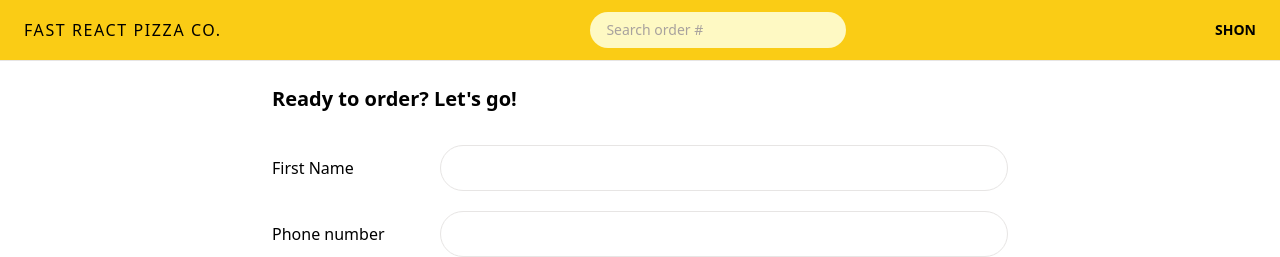
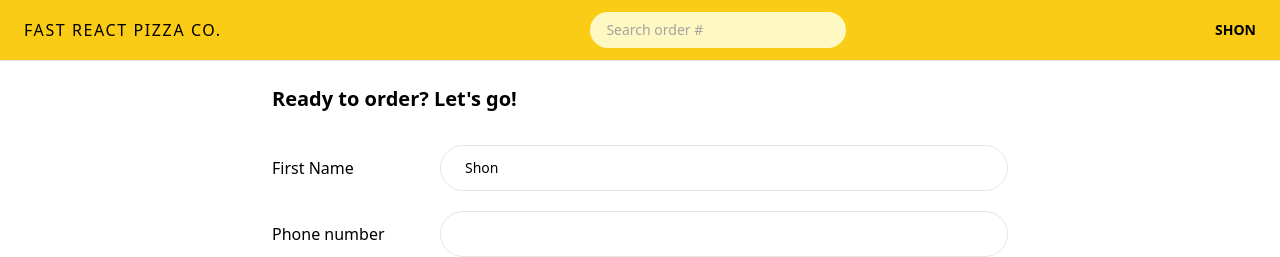
Before and after one commit to nemanjamalesija/fast-pizza, a React (Vite) app: page /order/new in a window 1280 px wide. Shown: the top 257 px of the page. Built offline with nearby package versions, Linux system fonts and the light colour scheme.

Commit message:
Display username throug the app

```diff
--- a/src/features/cart/Cart.jsx
+++ b/src/features/cart/Cart.jsx
@@ -2,6 +2,7 @@
 import LinkButton from '../../ui/LinkButton';
 import Button from '../../ui/Button';
 import CartItem from './CartItem';
+import { useSelector } from 'react-redux';
 
 const fakeCart = [
   {
@@ -29,25 +30,26 @@
 
 function Cart() {
   const cart = fakeCart;
+  const username = useSelector((state) => state.user.username);
 
   return (
-    <div className="px-4 py-3">
-      <LinkButton to="/menu">&larr; Back to menu</LinkButton>
+    <div className='px-4 py-3'>
+      <LinkButton to='/menu'>&larr; Back to menu</LinkButton>
 
-      <h2 className="mt-7 text-xl font-semibold">Your cart, %NAME%</h2>
+      <h2 className='mt-7 text-xl font-semibold'>Your cart, {username}</h2>
 
-      <ul className="mt-3 divide-y divide-stone-200 border-b">
+      <ul className='mt-3 divide-y divide-stone-200 border-b'>
         {cart.map((item) => (
           <CartItem item={item} key={item.key} />
         ))}
       </ul>
 
-      <div className="mt-6 space-x-2">
-        <Button to="/order/new" type="primary">
+      <div className='mt-6 space-x-2'>
+        <Button to='/order/new' type='primary'>
           Order pizzas
         </Button>
 
-        <Button type="secondary">Clear cart</Button>
+        <Button type='secondary'>Clear cart</Button>
       </div>
     </div>
   );
--- a/src/features/order/CreateOrder.jsx
+++ b/src/features/order/CreateOrder.jsx
@@ -2,6 +2,7 @@
 import { Form, redirect, useActionData, useNavigation } from 'react-router-dom';
 import { createOrder } from '../../services/apiRestaurant';
 import Button from '../../ui/Button';
+import { useSelector } from 'react-redux';
 
 // https://uibakery.io/regex-library/phone-number
 const isValidPhone = (str) =>
@@ -36,6 +37,7 @@
 function CreateOrder() {
   const navigation = useNavigation();
   const isSubmitting = navigation.state === 'submitting';
+  const username = useSelector((state) => state.user.username);
 
   const formErrors = useActionData();
 
@@ -43,57 +45,63 @@
   const cart = fakeCart;
 
   return (
-    <div className="px-4 py-6">
-      <h2 className="mb-8 text-xl font-semibold">Ready to order? Let's go!</h2>
+    <div className='px-4 py-6'>
+      <h2 className='mb-8 text-xl font-semibold'>Ready to order? Let's go!</h2>
 
       {/* <Form method="POST" action="/order/new"> */}
-      <Form method="POST">
-        <div className="mb-5 flex flex-col gap-2 sm:flex-row sm:items-center">
-          <label className="sm:basis-40">First Name</label>
-          <input className="input grow" type="text" name="customer" required />
+      <Form method='POST'>
+        <div className='mb-5 flex flex-col gap-2 sm:flex-row sm:items-center'>
+          <label className='sm:basis-40'>First Name</label>
+          <input
+            className='input grow'
+            type='text'
+            name='customer'
+            defaultValue={username}
+            required
+          />
         </div>
 
-        <div className="mb-5 flex flex-col gap-2 sm:flex-row sm:items-center">
-          <label className="sm:basis-40">Phone number</label>
-          <div className="grow">
-            <input className="input w-full" type="tel" name="phone" required />
+        <div className='mb-5 flex flex-col gap-2 sm:flex-row sm:items-center'>
+          <label className='sm:basis-40'>Phone number</label>
+          <div className='grow'>
+            <input className='input w-full' type='tel' name='phone' required />
             {formErrors?.phone && (
-              <p className="mt-2 rounded-md bg-red-100 p-2 text-xs text-red-700">
+              <p className='mt-2 rounded-md bg-red-100 p-2 text-xs text-red-700'>
                 {formErrors.phone}
               </p>
             )}
           </div>
         </div>
 
-        <div className="mb-5 flex flex-col gap-2 sm:flex-row sm:items-center">
-          <label className="sm:basis-40">Address</label>
-          <div className="grow">
+        <div className='mb-5 flex flex-col gap-2 sm:flex-row sm:items-center'>
+          <label className='sm:basis-40'>Address</label>
+          <div className='grow'>
             <input
-              className="input w-full"
-              type="text"
-              name="address"
+              className='input w-full'
+              type='text'
+              name='address'
               required
             />
           </div>
         </div>
 
-        <div className="mb-12 flex items-center gap-5">
+        <div className='mb-12 flex items-center gap-5'>
           <input
-            className="h-6 w-6 accent-yellow-400 focus:outline-none focus:ring focus:ring-yellow-400 focus:ring-offset-2"
-            type="checkbox"
-            name="priority"
-            id="priority"
+            className='h-6 w-6 accent-yellow-400 focus:outline-none focus:ring focus:ring-yellow-400 focus:ring-offset-2'
+            type='checkbox'
+            name='priority'
+            id='priority'
             // value={withPriority}
             // onChange={(e) => setWithPriority(e.target.checked)}
           />
-          <label htmlFor="priority" className="font-medium">
+          <label htmlFor='priority' className='font-medium'>
             Want to yo give your order priority?
           </label>
         </div>
 
         <div>
-          <input type="hidden" name="cart" value={JSON.stringify(cart)} />
-          <Button disabled={isSubmitting} type="primary">
+          <input type='hidden' name='cart' value={JSON.stringify(cart)} />
+          <Button disabled={isSubmitting} type='primary'>
             {isSubmitting ? 'Placing order....' : 'Order now'}
           </Button>
         </div>
--- a/src/features/user/CreateUser.jsx
+++ b/src/features/user/CreateUser.jsx
@@ -1,30 +1,40 @@
 import { useState } from 'react';
 import Button from '../../ui/Button';
+import { useDispatch } from 'react-redux';
+import { updateName } from './userSlice';
+import { useNavigate } from 'react-router-dom';
 
 function CreateUser() {
   const [username, setUsername] = useState('');
+  const dispatch = useDispatch();
+  const navigate = useNavigate();
 
   function handleSubmit(e) {
     e.preventDefault();
+
+    if (!username) return;
+    dispatch(updateName(username));
+    setUsername('');
+    navigate('/menu');
   }
 
   return (
     <form onSubmit={handleSubmit}>
-      <p className="mb-4 text-sm text-stone-600 md:text-base">
+      <p className='mb-4 text-sm text-stone-600 md:text-base'>
         👋 Welcome! Please start by telling us your name:
       </p>
 
       <input
-        type="text"
-        placeholder="Your full name"
+        type='text'
+        placeholder='Your full name'
         value={username}
         onChange={(e) => setUsername(e.target.value)}
-        className="input mb-8 w-72"
+        className='input mb-8 w-72'
       />
 
       {username !== '' && (
         <div>
-          <Button type="primary">Start ordering</Button>
+          <Button type='primary'>Start ordering</Button>
         </div>
       )}
     </form>
--- a/src/ui/Home.jsx
+++ b/src/ui/Home.jsx
@@ -1,17 +1,27 @@
+import { useSelector } from 'react-redux';
 import CreateUser from '../features/user/CreateUser';
+import Button from './Button';
 
 function Home() {
+  const username = useSelector((state) => state.user.username);
+
   return (
-    <div className="my-10 px-4 text-center sm:my-16">
-      <h1 className="mb-8  text-xl font-semibold md:text-3xl">
+    <div className='my-10 px-4 text-center sm:my-16'>
+      <h1 className='mb-8  text-xl font-semibold md:text-3xl'>
         The best pizza.
         <br />
-        <span className="text-yellow-500">
+        <span className='text-yellow-500'>
           Straight out of the oven, straight to you.
         </span>
       </h1>
 
-      <CreateUser />
+      {username == '' ? (
+        <CreateUser />
+      ) : (
+        <Button to='/menu' type='primary'>
+          continue ordering, {username}
+        </Button>
+      )}
     </div>
   );
 }
```
